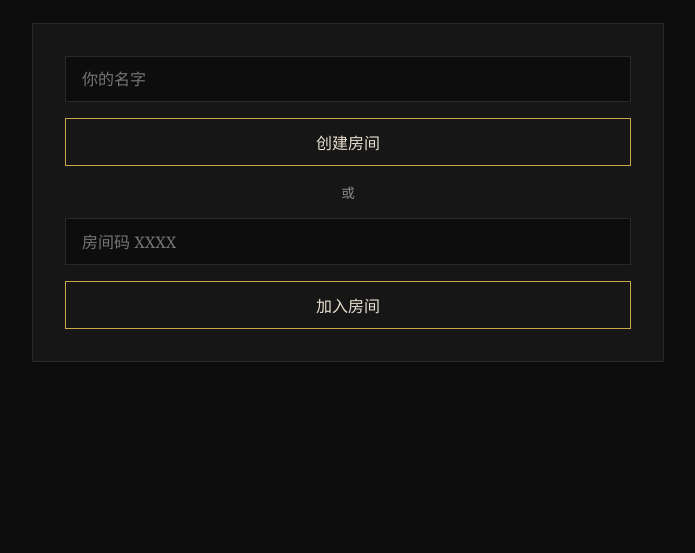
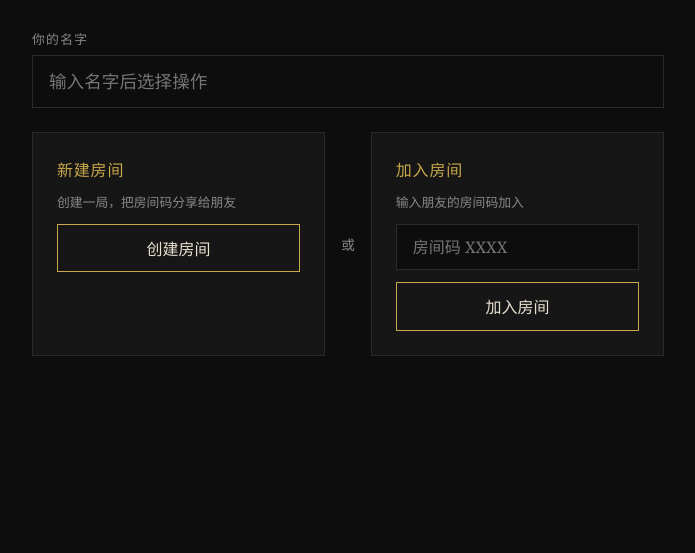
Before and after one commit to yuyang-beep/The_Tale_of_Benjamin, a website: page index.html in a window 1280 px wide. Shown: the part 247-800 px from the top of the page, without its empty margins (292-987 px from the left). Drawn offline with nearby package versions, Linux system fonts and the light colour scheme; no server answers.

Commit message:
fix: lobby UI clarity + phase naming bug (waiting vs lobby)

```diff
--- a/game.js
+++ b/game.js
@@ -336,8 +336,10 @@ socket.on('connect', () => { myId = socket.id; });
 socket.on('state', newState => {
   state = newState;
 
-  if (state.phase === 'lobby') {
-    showScreen('lobby');
+  if (state.phase === 'lobby' || state.phase === 'waiting') {
+    if (!myRoomId) { showScreen('lobby'); return; }
+    showScreen('waiting');
+    renderWaiting();
     return;
   }
 
--- a/index.html
+++ b/index.html
@@ -13,13 +13,25 @@
     <div id="screen-lobby" class="screen active">
       <h1 class="title">本杰明往事</h1>
       <p class="subtitle">The Tale of Benjamin</p>
-      <div class="card">
-        <input id="inp-name" type="text" placeholder="你的名字" maxlength="12"/>
-        <button id="btn-create">创建房间</button>
-        <div class="divider">或</div>
-        <input id="inp-room" type="text" placeholder="房间码 XXXX" maxlength="4"/>
-        <button id="btn-join">加入房间</button>
+
+      <label class="field-label">你的名字</label>
+      <input id="inp-name" type="text" placeholder="输入名字后选择操作" maxlength="12" autocomplete="off"/>
+
+      <div class="lobby-actions">
+        <div class="lobby-card">
+          <p class="lobby-card-title">新建房间</p>
+          <p class="lobby-card-desc">创建一局，把房间码分享给朋友</p>
+          <button id="btn-create">创建房间</button>
+        </div>
+        <div class="lobby-divider">或</div>
+        <div class="lobby-card">
+          <p class="lobby-card-title">加入房间</p>
+          <p class="lobby-card-desc">输入朋友的房间码加入</p>
+          <input id="inp-room" type="text" placeholder="房间码 XXXX" maxlength="4" autocomplete="off"/>
+          <button id="btn-join">加入房间</button>
+        </div>
       </div>
+
       <div id="lobby-error" class="error"></div>
     </div>
 
--- a/server.js
+++ b/server.js
@@ -116,7 +116,7 @@ io.on('connection', socket => {
   });
 });
 
-const PORT = process.env.PORT || 3000;
+const PORT = parseInt(process.env.PORT) || 3000;
 server.listen(PORT, '0.0.0.0', () => {
   console.log(`The Tale of Benjamin running at http://localhost:${PORT}`);
   console.log(`LAN access: http://<your-ip>:${PORT}`);
--- a/style.css
+++ b/style.css
@@ -31,6 +31,60 @@ body {
 /* ── Lobby ── */
 .title { font-size: 2.4rem; text-align: center; color: var(--gold); letter-spacing: .1em; }
 .subtitle { text-align: center; color: var(--text-dim); margin-bottom: 2rem; font-size: .9rem; letter-spacing: .2em; }
+
+/* ── Lobby name field ── */
+.field-label {
+  display: block;
+  font-size: .8rem;
+  color: var(--text-dim);
+  letter-spacing: .1em;
+  margin-bottom: .4rem;
+}
+
+#screen-lobby > #inp-name {
+  width: 100%;
+  margin-bottom: 1.5rem;
+  font-size: 1.1rem;
+  padding: .85rem 1rem;
+}
+
+.lobby-actions {
+  display: flex;
+  gap: 0;
+  align-items: stretch;
+}
+
+.lobby-card {
+  flex: 1;
+  background: var(--surface);
+  border: 1px solid var(--border);
+  padding: 1.5rem;
+  display: flex;
+  flex-direction: column;
+  gap: .75rem;
+}
+
+.lobby-card-title {
+  font-size: 1rem;
+  color: var(--gold);
+  letter-spacing: .05em;
+}
+
+.lobby-card-desc {
+  font-size: .8rem;
+  color: var(--text-dim);
+  line-height: 1.5;
+}
+
+.lobby-divider {
+  display: flex;
+  align-items: center;
+  justify-content: center;
+  padding: 0 1rem;
+  color: var(--text-dim);
+  font-size: .85rem;
+  flex-shrink: 0;
+}
 
 .card {
   background: var(--surface);
```
Also changed, not shown: .claude/launch.json (added), lib/GameRoom.js.
